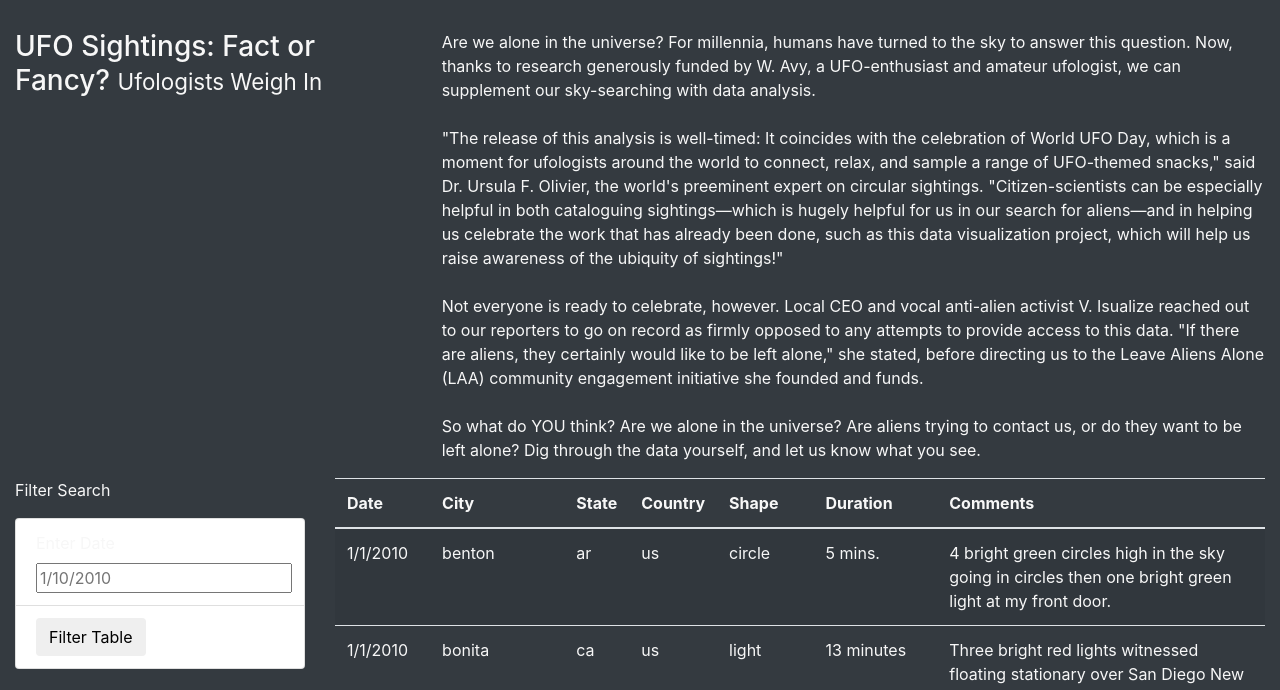
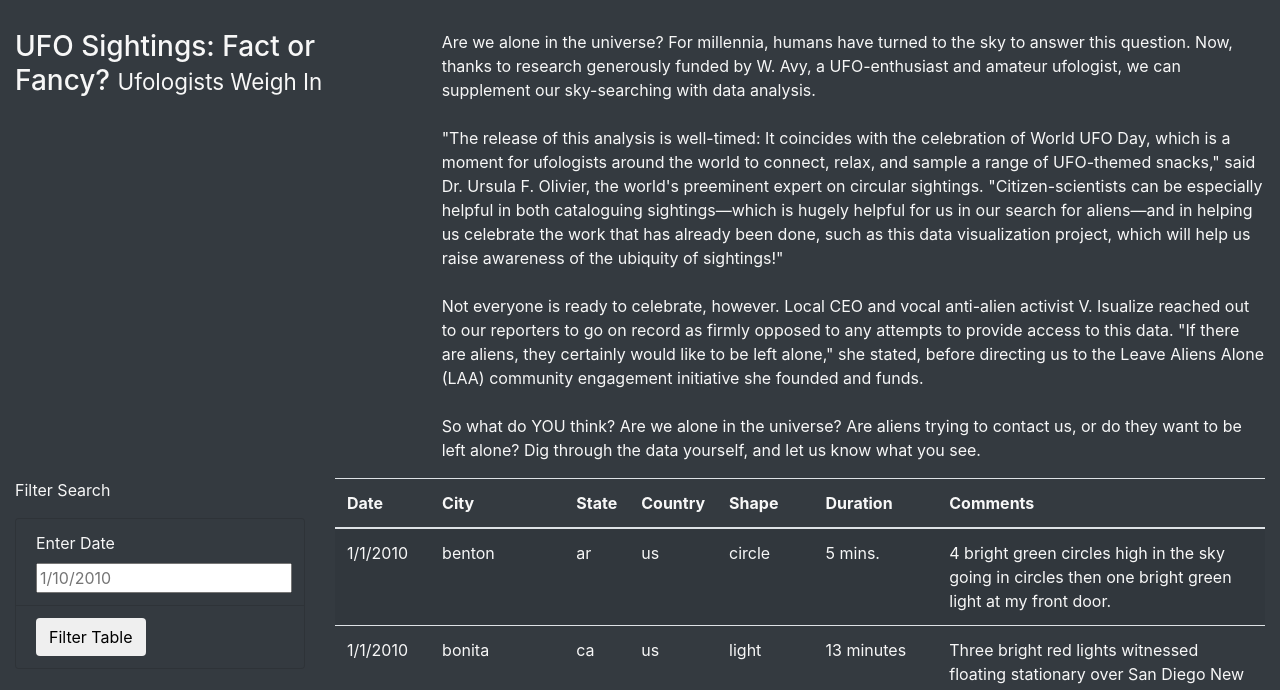
Before and after one commit to K-Beadle/UFOs, a plain HTML site: page Module/index.html in a window 1280 px wide. Shown: the part 261-951 px from the top of the page. Drawn offline with nearby package versions, Linux system fonts and the light colour scheme.

Commit message:
added bg-dark to index.html file

```diff
--- a/Module/index.html
+++ b/Module/index.html
@@ -40,14 +40,14 @@
         <div class="container-fluid">
             <div class="row">
                 <div class="col-md-3">
-                    <form>
+                    <form class="bg-dark">
                         <p>Filter Search</p>
-                        <ul class="list-group">
-                            <li class="list-group-item">
+                        <ul class="list-group bg-dark">
+                            <li class="list-group-item bg-dark">
                                 <label for="date">Enter Date</label>
                                 <input type="text" placeholder="1/10/2010" id="datetime" />
                             </li>
-                            <li class="list-group-item">
+                            <li class="list-group-item bg-dark">
                                 <button id="filter-btn" type="button" class="btn btn-default">Filter Table</button>
                             </li>
                         </ul>
```
